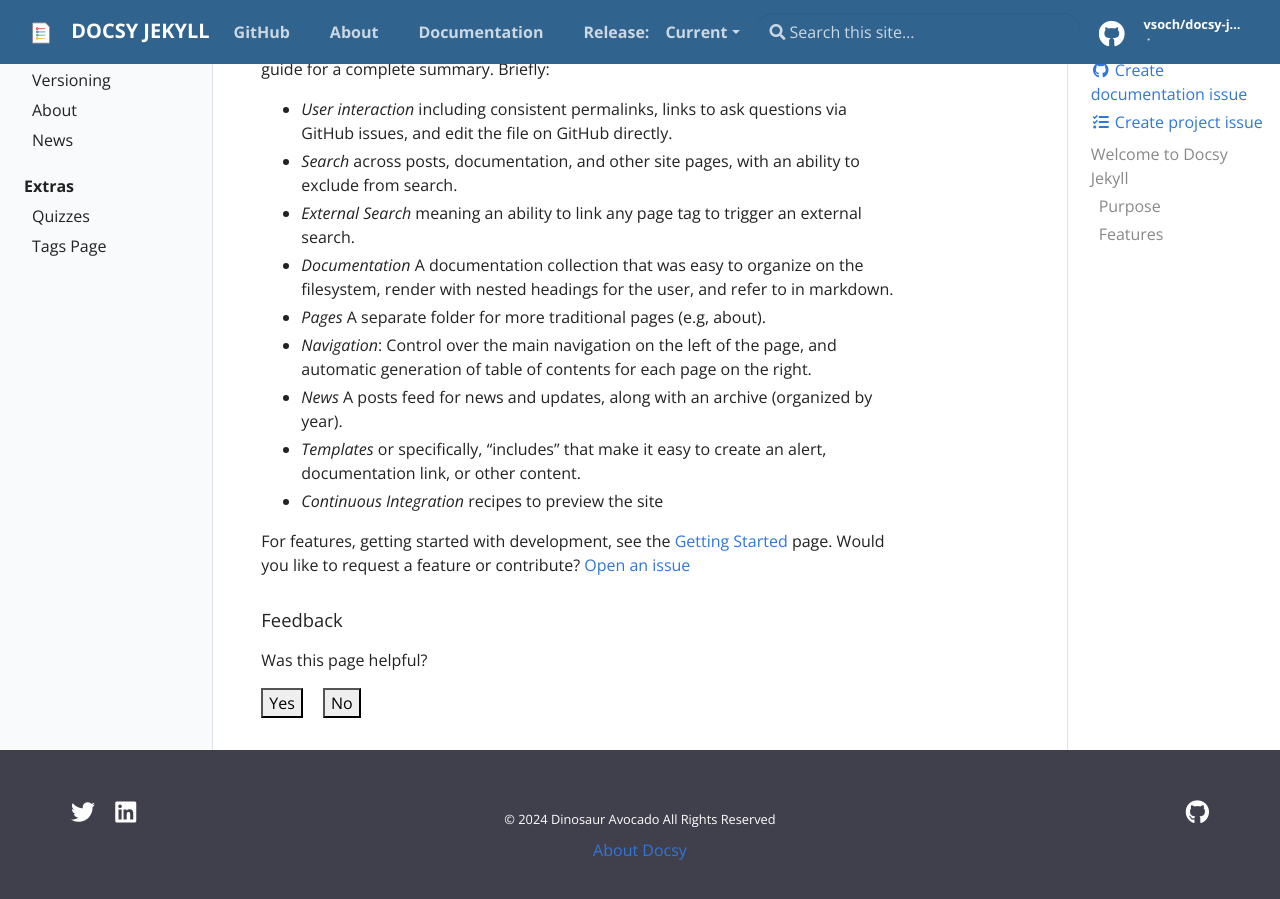
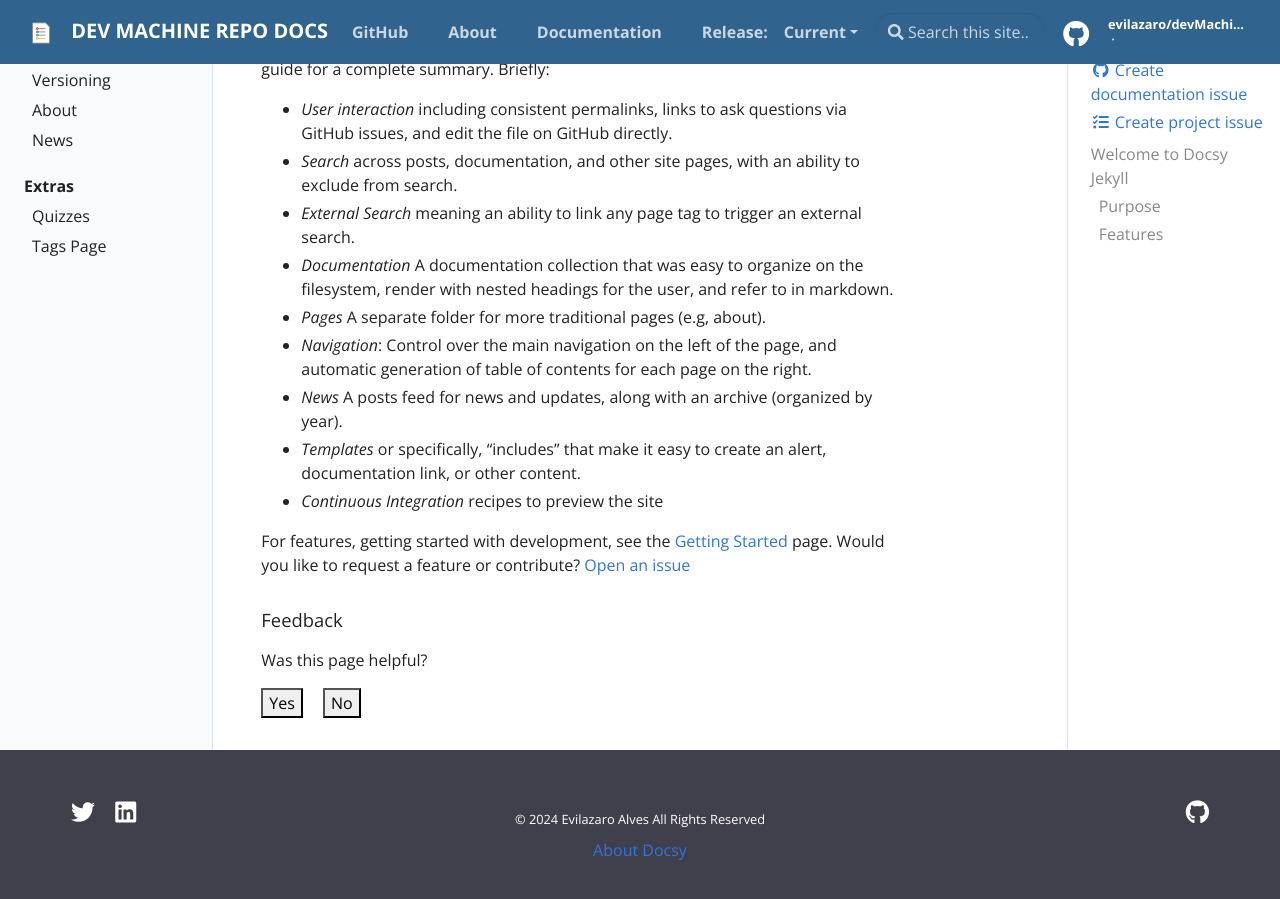
Before and after one commit to Evilazaro/devMachineConfig, a Jekyll site: the page built from docs/pages/index.md, in a window 1280 px wide and 900 px high, scrolled down 885 px. Built offline with Jekyll 4.4.1, drawn with Linux system fonts in a browser that asks for light colours.

Commit message:
docs added

```diff
--- a/docs/_config.yml
+++ b/docs/_config.yml
@@ -14,30 +14,30 @@
 # You can create any custom variable you would like, and they will be accessible
 # in the templates via {{ site.myvariable }}.
 
-title: Docsy Jekyll
-email: your-email@domain.com
-author: Dinosaur Avocado
+title: Dev Machine Repo Docs
+email: evilazaro@gmail.com
+author: Evilazaro Alves
 description: > # this means to ignore newlines until "baseurl:"
   Write an awesome description for your new site here. You can edit this
   line in _config.yml. It will appear in your document head meta (for
   Google search results) and in your feed.xml site description.
 
 # Add your baseurl here (your repository) but DO NOT CHANGE THE LINE NUMBER without editing .circleci/circle_urls.sh
-baseurl: "/docsy-jekyll" # the subpath of your site, e.g. /blog
+baseurl: "/devMachineConfig" # the subpath of your site, e.g. /blog
 
 # This is mostly for testing
-url: "https://vsoch.github.io" # the base hostname & protocol for your site
+url: "https://evilazaro.github.io" # the base hostname & protocol for your site
 
 # Social (First three Required)
-repo: "https://github.com/vsoch/docsy-jekyll"
-github_user: "vsoch"
-github_repo: "docsy-jekyll"
+repo: "https://github.com/Evilazaro/devMachineConfig"
+github_user: "evilazaro"
+github_repo: "devMachineConfig"
 github_branch: "master"
 
 # Optional
-twitter: vsoch
-linkedin: vsochat
-dockerhub: vanessa
+twitter: evilazaro
+linkedin: evilazaro
+dockerhub: evilazaro
 
 # These options are used to configure the locations of your version history when you want to serve versioned documents
 version_params:
```
